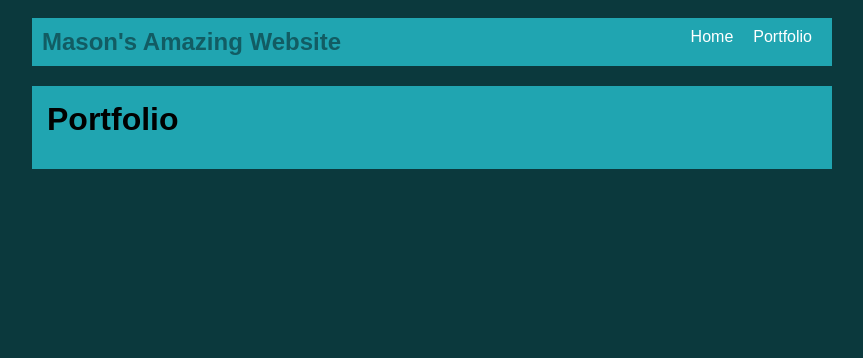
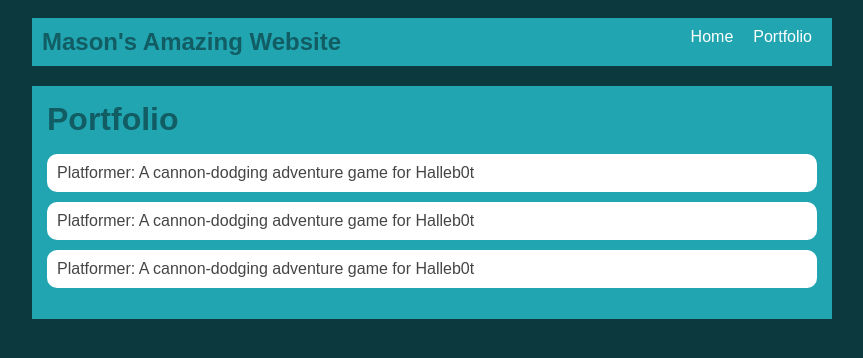
Before and after one commit to Blablatomatos1/Blablatomatos1.github.io, a plain HTML site: page portfolio.html in a window 1280 px wide. Shown: the whole page, without its empty margins (208-1071 px from the left). Drawn offline with Linux system fonts and the light colour scheme.

Commit message:
add portfolio page to website

```diff
--- a/portfolio.html
+++ b/portfolio.html
@@ -25,6 +25,15 @@
         <div class="content">
             <h1>Portfolio</h1>
             <ul id="portfolio">
+              <li>
+                <a href="fsd-projects/platformer/">Platformer: A cannon-dodging adventure game for Halleb0t</a>
+              </li>
+              <li>
+                <a href="fsd-projects/platformer/">Platformer: A cannon-dodging adventure game for Halleb0t</a>
+              </li>
+              <li>
+                <a href="fsd-projects/platformer/">Platformer: A cannon-dodging adventure game for Halleb0t</a>
+              </li>
             </ul>
         </div>
       </main>
--- a/style.css
+++ b/style.css
@@ -78,7 +78,7 @@ h2, h3 {
 
 /* Portfolio styles */
 .content h1 {
-  color: black;
+  color: rgb(18, 92, 99);
 }
 
 #portfolio {
```
